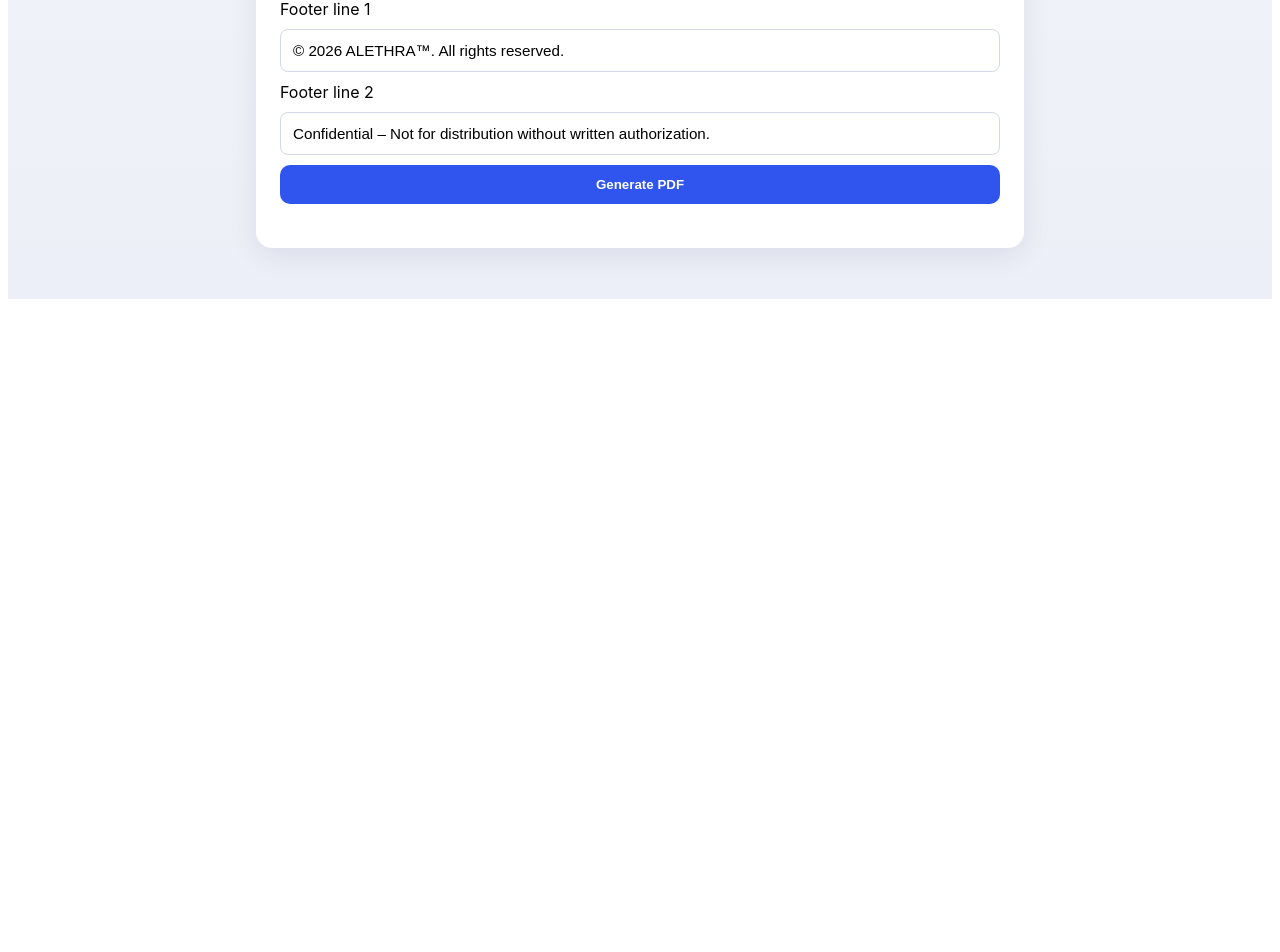
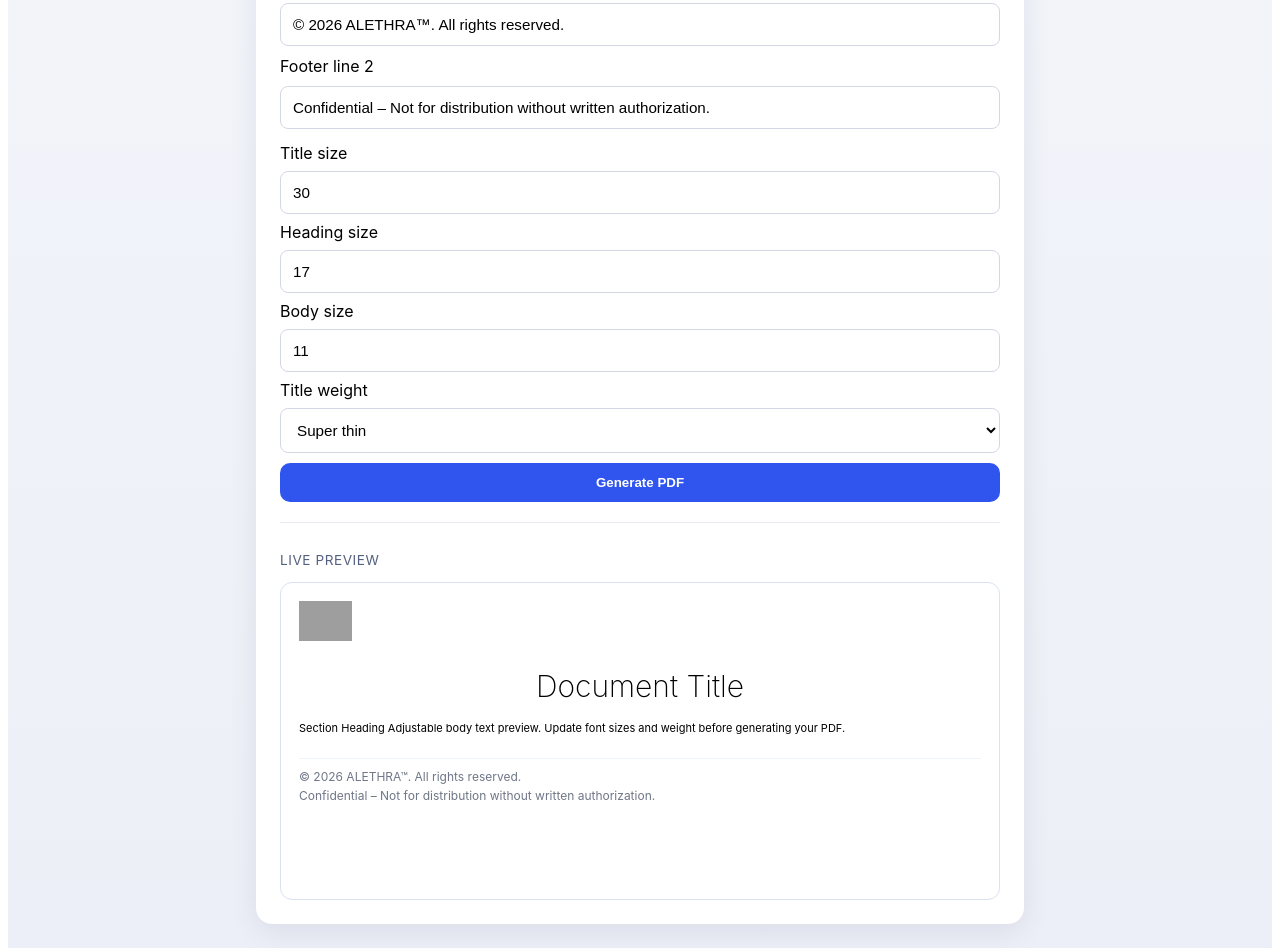
Before and after one commit to alethrainc/pdf-agent, a Next.js app: page / in a window 1280 px wide. Shown: the part 557-1509 px from the top of the page. Before the commit the page ends 864 px from the top, so only its background shows below. Built offline with nearby package versions, Linux system fonts and the light colour scheme; grey boxes are pictures that could not be loaded.

Commit message:
Add adjustable PDF typography controls with live preview

```diff
--- a/pages/api/generate-pdf.js
+++ b/pages/api/generate-pdf.js
@@ -5,6 +5,12 @@ const DEFAULT_LOGO_URL =
   'https://plusbrand.com/wp-content/uploads/2025/10/Copia-de-ALETHRA_Logo-scaled.png';
 const DEFAULT_FOOTER_MAIN = '© 2026 ALETHRA™. All rights reserved.';
 const DEFAULT_FOOTER_SUB = 'Confidential – Not for distribution without written authorization.';
+const DEFAULT_STYLE_OPTIONS = {
+  titleFontSize: 30,
+  headingFontSize: 17,
+  bodyFontSize: 11,
+  titleFontWeight: 'thin',
+};
 
 function getExtension(fileName = '') {
   return fileName.split('.').pop()?.toLowerCase() || '';
@@ -221,26 +227,36 @@ function wrapLine(line, maxChars) {
   return lines;
 }
 
-function classifyLineStyle(line, contentIndex) {
+function classifyLineStyle(line, contentIndex, styleOptions = DEFAULT_STYLE_OPTIONS) {
   const trimmed = line.trim();
   const isFirstLine = contentIndex === 0;
   const isNumberedHeading = /^\d+[\.)]\s+/.test(trimmed);
   const isUpperHeading = trimmed === trimmed.toUpperCase() && /[A-Z]/.test(trimmed) && trimmed.length <= 72;
   const isTitleCaseHeading = /^[A-Z][A-Za-z0-9'’&:,()\-\s]+$/.test(trimmed) && trimmed.length <= 68 && !trimmed.endsWith('.');
+  const titleFont = styleOptions.titleFontWeight === 'thin' ? 'F4' : 'F3';
+  const titleSize = Number(styleOptions.titleFontSize) || DEFAULT_STYLE_OPTIONS.titleFontSize;
+  const headingSize = Number(styleOptions.headingFontSize) || DEFAULT_STYLE_OPTIONS.headingFontSize;
+  const bodySize = Number(styleOptions.bodyFontSize) || DEFAULT_STYLE_OPTIONS.bodyFontSize;
 
   if (isFirstLine) {
-    return { font: 'F3', size: 24, lineHeight: 32, color: '0.13 0.13 0.15' };
+    return { font: titleFont, size: titleSize, lineHeight: Math.round(titleSize * 1.32), color: '0.13 0.13 0.15', centered: true };
   }
 
   if (isNumberedHeading || isUpperHeading || isTitleCaseHeading) {
-    return { font: 'F2', size: 16, lineHeight: 23, color: '0.13 0.13 0.15' };
+    return { font: 'F2', size: headingSize, lineHeight: Math.round(headingSize * 1.44), color: '0.13 0.13 0.15' };
   }
 
-  return { font: 'F1', size: 11, lineHeight: 18, color: '0.22 0.22 0.24' };
+  return { font: 'F1', size: bodySize, lineHeight: Math.round(bodySize * 1.6), color: '0.22 0.22 0.24' };
 }
 
 function buildLineCommand(line, x, y, style) {
   return `${style.color} rg BT /${style.font} ${style.size} Tf ${x.toFixed(2)} ${y.toFixed(2)} Td (${escapePdfText(line)}) Tj ET`;
+}
+
+function getTextX(line, style, pageWidth, defaultX) {
+  if (!style.centered) return defaultX;
+  const approxWidth = line.length * style.size * 0.28;
+  return Math.max(defaultX, (pageWidth - approxWidth) / 2);
 }
 
 function parsePng(buffer) {
@@ -410,6 +426,10 @@ async function textToPdfBuffer(text, options = {}) {
   const marginBottom = 74;
   const maxChars = 74;
   const paragraphGap = 8;
+  const styleOptions = {
+    ...DEFAULT_STYLE_OPTIONS,
+    ...(options.styleOptions || {}),
+  };
 
   const content = sanitizeForPdfText(text);
   const paragraphs = content.split(/\n\n+/).map((paragraph) => paragraph.trimEnd());
@@ -433,9 +453,10 @@ async function textToPdfBuffer(text, options = {}) {
       const wrapped = wrapLine(paragraphLine || ' ', maxChars);
 
       for (const line of wrapped) {
-        const style = classifyLineStyle(line, contentIndex);
+        const style = classifyLineStyle(line, contentIndex, styleOptions);
         if (y < marginBottom) pushNewPage();
-        currentPage.push(buildLineCommand(line, marginLeft, y, style));
+        const x = getTextX(line, style, pageWidth, marginLeft);
+        currentPage.push(buildLineCommand(line, x, y, style));
         y -= style.lineHeight;
         contentIndex += 1;
       }
@@ -465,6 +486,7 @@ async function textToPdfBuffer(text, options = {}) {
   const regularFontObjectId = addObject('<< /Type /Font /Subtype /Type1 /BaseFont /Helvetica >>');
   const mediumFontObjectId = addObject('<< /Type /Font /Subtype /Type1 /BaseFont /Helvetica-Oblique >>');
   const titleFontObjectId = addObject('<< /Type /Font /Subtype /Type1 /BaseFont /Helvetica >>');
+  const thinTitleFontObjectId = addObject('<< /Type /Font /Subtype /Type1 /BaseFont /Helvetica-Oblique >>');
 
   let logoObjectId = null;
   if (logoImage) {
@@ -487,7 +509,7 @@ async function textToPdfBuffer(text, options = {}) {
 
     const xObjectEntry = logoObjectId ? ` /XObject << /Im1 ${logoObjectId} 0 R >>` : '';
     const pageObjectId = addObject(
-      `<< /Type /Page /Parent 0 0 R /MediaBox [0 0 ${pageWidth} ${pageHeight}] /Resources << /Font << /F1 ${regularFontObjectId} 0 R /F2 ${mediumFontObjectId} 0 R /F3 ${titleFontObjectId} 0 R >>${xObjectEntry} >> /Contents ${contentObjectId} 0 R >>`
+      `<< /Type /Page /Parent 0 0 R /MediaBox [0 0 ${pageWidth} ${pageHeight}] /Resources << /Font << /F1 ${regularFontObjectId} 0 R /F2 ${mediumFontObjectId} 0 R /F3 ${titleFontObjectId} 0 R /F4 ${thinTitleFontObjectId} 0 R >>${xObjectEntry} >> /Contents ${contentObjectId} 0 R >>`
     );
     pageObjectIds.push(pageObjectId);
   }
@@ -557,7 +579,7 @@ export default async function handler(req, res) {
     return res.status(405).json({ error: 'Method not allowed' });
   }
 
-  const { fileName, uploadedFile, logoUrl, footerMain, footerSub } = req.body || {};
+  const { fileName, uploadedFile, logoUrl, footerMain, footerSub, styleOptions } = req.body || {};
 
   if (!uploadedFile?.name || !uploadedFile?.data) {
     return res.status(400).json({ error: 'Please upload a file to convert.' });
@@ -575,6 +597,12 @@ export default async function handler(req, res) {
       logoUrl: logoUrl || DEFAULT_LOGO_URL,
       footerMain: footerMain || DEFAULT_FOOTER_MAIN,
       footerSub: footerSub || DEFAULT_FOOTER_SUB,
+      styleOptions: {
+        titleFontSize: Math.max(18, Math.min(48, Number(styleOptions?.titleFontSize) || DEFAULT_STYLE_OPTIONS.titleFontSize)),
+        headingFontSize: Math.max(12, Math.min(30, Number(styleOptions?.headingFontSize) || DEFAULT_STYLE_OPTIONS.headingFontSize)),
+        bodyFontSize: Math.max(9, Math.min(20, Number(styleOptions?.bodyFontSize) || DEFAULT_STYLE_OPTIONS.bodyFontSize)),
+        titleFontWeight: styleOptions?.titleFontWeight === 'normal' ? 'normal' : 'thin',
+      },
     });
 
     const safeName = getSafeName(fileName || uploadedFile.name || 'document');
--- a/pages/index.js
+++ b/pages/index.js
@@ -4,6 +4,12 @@ import styles from '../styles/Home.module.css';
 const DEFAULT_LOGO_URL = 'https://plusbrand.com/wp-content/uploads/2025/10/Copia-de-ALETHRA_Logo-scaled.png';
 const DEFAULT_FOOTER_MAIN = '© 2026 ALETHRA™. All rights reserved.';
 const DEFAULT_FOOTER_SUB = 'Confidential – Not for distribution without written authorization.';
+const DEFAULT_STYLE_OPTIONS = {
+  titleFontSize: 30,
+  headingFontSize: 17,
+  bodyFontSize: 11,
+  titleFontWeight: 'thin',
+};
 
 async function fileToBase64(file) {
   const buffer = await file.arrayBuffer();
@@ -28,11 +34,32 @@ export default function Home() {
   const [footerSub, setFooterSub] = useState(DEFAULT_FOOTER_SUB);
   const [busy, setBusy] = useState(false);
   const [dragActive, setDragActive] = useState(false);
+  const [previewText, setPreviewText] = useState('Document Title\n\nSection Heading\nAdjustable body text preview. Update font sizes and weight before generating your PDF.');
+  const [styleOptions, setStyleOptions] = useState(DEFAULT_STYLE_OPTIONS);
+
+  function parsePreviewText(file) {
+    if (!file) return;
+
+    if (file.type.includes('text') || /\.(txt|html?|rtf)$/i.test(file.name)) {
+      file.text().then((text) => {
+        if (text) {
+          const cleaned = text
+            .replace(/<style[\s\S]*?<\/style>/gi, '')
+            .replace(/<script[\s\S]*?<\/script>/gi, '')
+            .replace(/<[^>]+>/g, ' ')
+            .replace(/\s+/g, ' ')
+            .trim();
+          setPreviewText(cleaned.slice(0, 1200) || previewText);
+        }
+      });
+    }
+  }
 
   function handleFileSelect(file) {
     if (!file) return;
 
     setUpload(file);
+    parsePreviewText(file);
     if (!fileName) {
       const baseName = file.name.replace(/\.[^/.]+$/, '');
       setFileName(baseName);
@@ -69,7 +96,7 @@ export default function Home() {
       const response = await fetch('/api/generate-pdf', {
         method: 'POST',
         headers: { 'Content-Type': 'application/json' },
-        body: JSON.stringify({ fileName, uploadedFile, logoUrl, footerMain, footerSub }),
+        body: JSON.stringify({ fileName, uploadedFile, logoUrl, footerMain, footerSub, styleOptions }),
       });
 
       if (!response.ok) {
@@ -158,10 +185,90 @@ export default function Home() {
             onChange={(event) => setFooterSub(event.target.value)}
           />
 
+          <div className={styles.styleGrid}>
+            <label htmlFor="titleFontSize">Title size</label>
+            <input
+              id="titleFontSize"
+              type="number"
+              min="18"
+              max="48"
+              value={styleOptions.titleFontSize}
+              onChange={(event) => setStyleOptions((prev) => ({ ...prev, titleFontSize: Number(event.target.value) || prev.titleFontSize }))}
+            />
+
+            <label htmlFor="headingFontSize">Heading size</label>
+            <input
+              id="headingFontSize"
+              type="number"
+              min="12"
+              max="30"
+              value={styleOptions.headingFontSize}
+              onChange={(event) => setStyleOptions((prev) => ({ ...prev, headingFontSize: Number(event.target.value) || prev.headingFontSize }))}
+            />
+
+            <label htmlFor="bodyFontSize">Body size</label>
+            <input
+              id="bodyFontSize"
+              type="number"
+              min="9"
+              max="20"
+              value={styleOptions.bodyFontSize}
+              onChange={(event) => setStyleOptions((prev) => ({ ...prev, bodyFontSize: Number(event.target.value) || prev.bodyFontSize }))}
+            />
+
+            <label htmlFor="titleFontWeight">Title weight</label>
+            <select
+              id="titleFontWeight"
+              value={styleOptions.titleFontWeight}
+              onChange={(event) => setStyleOptions((prev) => ({ ...prev, titleFontWeight: event.target.value }))}
+            >
+              <option value="thin">Super thin</option>
+              <option value="normal">Normal</option>
+            </select>
+          </div>
+
           <button type="submit" disabled={busy}>
             {busy ? 'Generating...' : 'Generate PDF'}
           </button>
         </form>
+
+        <section className={styles.previewCard}>
+          <p className={styles.previewLabel}>Live preview</p>
+          <div className={styles.previewPage}>
+            {logoUrl && (
+              <>
+                {/* eslint-disable-next-line @next/next/no-img-element */}
+                <img src={logoUrl} alt="Logo preview" className={styles.previewLogo} />
+              </>
+            )}
+            {previewText.split(/\n\n+/).map((paragraph, index) => {
+              if (!paragraph.trim()) return null;
+              const text = paragraph.trim();
+              const first = index === 0;
+              const heading = !first && /^[A-Z][A-Za-z0-9'’&:,()\-\s]+$/.test(text) && text.length <= 68;
+              const fontSize = first ? styleOptions.titleFontSize : heading ? styleOptions.headingFontSize : styleOptions.bodyFontSize;
+              const fontWeight = first ? (styleOptions.titleFontWeight === 'thin' ? 200 : 500) : heading ? 500 : 400;
+              return (
+                <p
+                  key={`${text}-${index}`}
+                  style={{
+                    fontSize: `${fontSize}px`,
+                    lineHeight: first ? 1.3 : heading ? 1.4 : 1.6,
+                    fontWeight,
+                    textAlign: first ? 'center' : 'left',
+                    margin: first ? '10px 0 14px' : '0 0 10px',
+                  }}
+                >
+                  {text}
+                </p>
+              );
+            })}
+            <footer className={styles.previewFooter}>
+              <span>{footerMain}</span>
+              <span>{footerSub}</span>
+            </footer>
+          </div>
+        </section>
 
         {status && <p className={styles.status}>{status}</p>}
       </section>
--- a/styles/Home.module.css
+++ b/styles/Home.module.css
@@ -68,3 +68,57 @@
 .card details {
   margin-top: 18px;
 }
+
+
+.form select {
+  border: 1px solid #d4d8e5;
+  border-radius: 8px;
+  padding: 12px;
+  font-size: 0.95rem;
+  background: #fff;
+}
+
+.styleGrid {
+  display: grid;
+  grid-template-columns: 1fr;
+  gap: 8px;
+  margin-top: 4px;
+}
+
+.previewCard {
+  border-top: 1px solid #e8ebf3;
+  padding-top: 16px;
+}
+
+.previewLabel {
+  font-size: 0.85rem;
+  color: #556080;
+  text-transform: uppercase;
+  letter-spacing: 0.04em;
+}
+
+.previewPage {
+  margin-top: 8px;
+  border: 1px solid #dbe2f1;
+  border-radius: 12px;
+  background: #fff;
+  padding: 18px;
+  min-height: 280px;
+}
+
+.previewLogo {
+  max-width: 160px;
+  max-height: 40px;
+  width: auto;
+  margin-bottom: 12px;
+}
+
+.previewFooter {
+  margin-top: 20px;
+  padding-top: 10px;
+  border-top: 1px solid #eef2fa;
+  color: #6f7687;
+  font-size: 0.75rem;
+  display: grid;
+  gap: 4px;
+}
```
